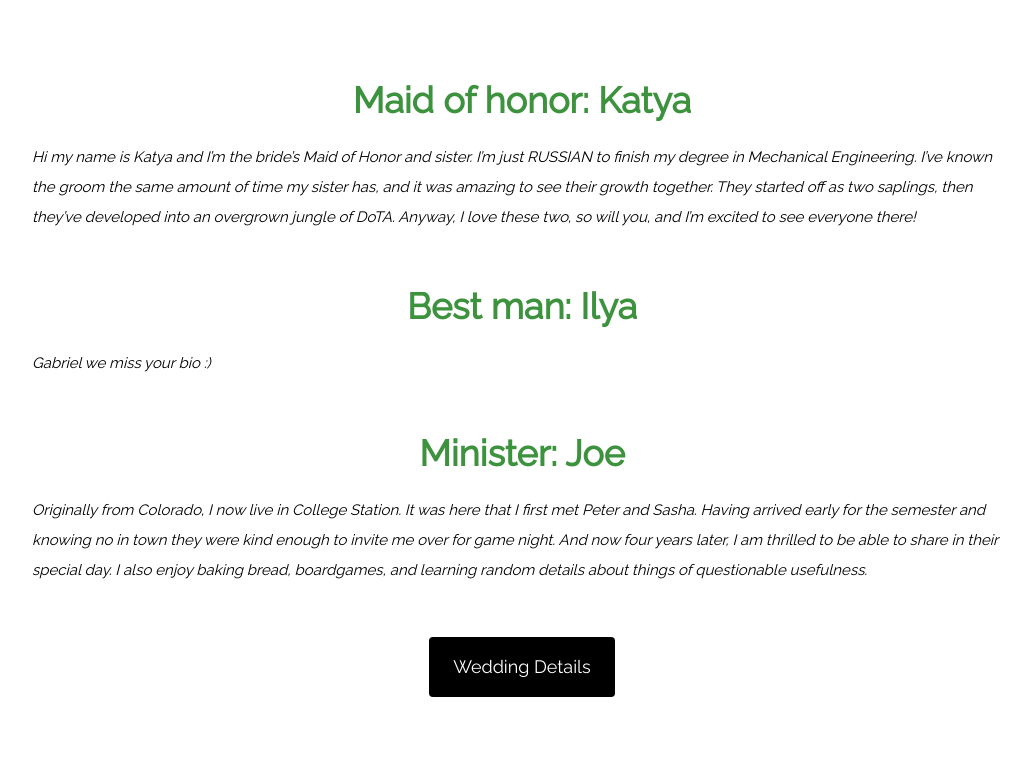
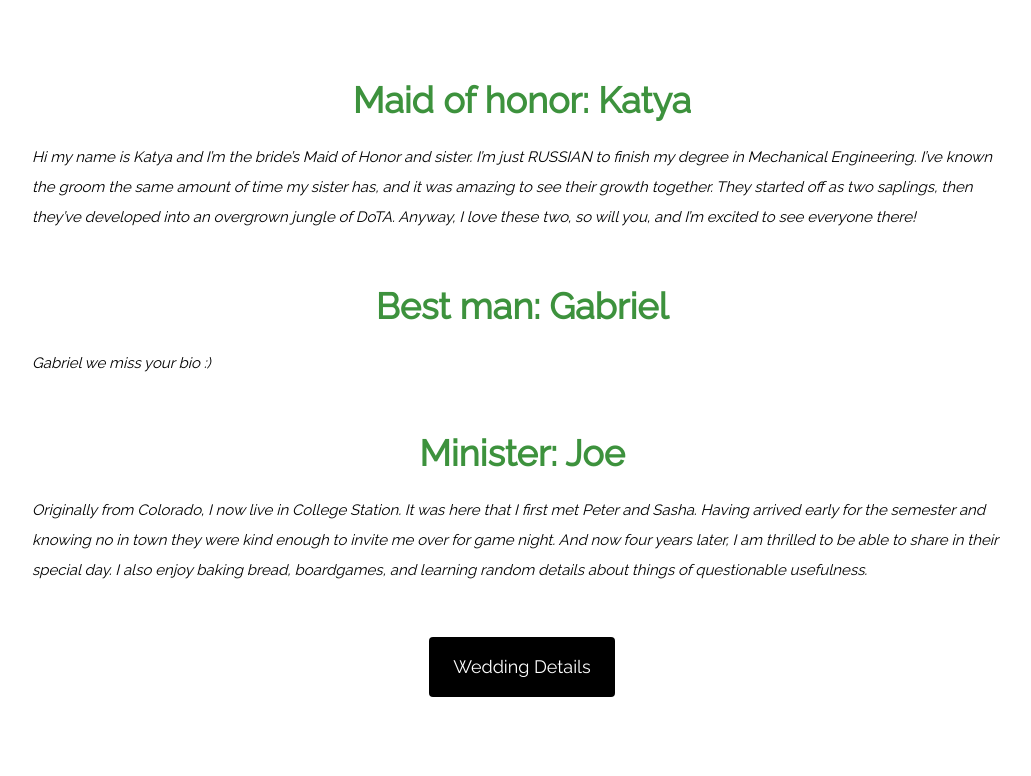
Before and after one commit to pzhokhov/bearandlazzerfair, a Flask app: page /team in a window 1280 px wide. Shown: the part 1196-1972 px from the top of the page, without its empty margins (118-1149 px from the left). Run offline with Flask 2, Linux system fonts and the light colour scheme; parts of the project's set-up code (start-up, migrations or seed data) failed here and were passed over.

Commit message:
update best man name

```diff
--- a/templates/team.j2
+++ b/templates/team.j2
@@ -31,7 +31,7 @@
        Hi my name is Katya and I’m the bride’s Maid of Honor and sister. I’m just RUSSIAN to finish my degree in Mechanical Engineering. I’ve known the groom the same amount of time my sister has, and it was amazing to see their growth together. They started off as two saplings, then they’ve developed into an overgrown jungle of DoTA. Anyway, I love these two, so will you, and I’m excited to see everyone there!
    </i></p><br>
 
-    <h1 class="w3-center w3-text-emph"><b>Best man: Ilya</b></h1>
+    <h1 class="w3-center w3-text-emph"><b>Best man: Gabriel</b></h1>
     <p><i>
         Gabriel we miss your bio :)
     </i></p><br>
```
